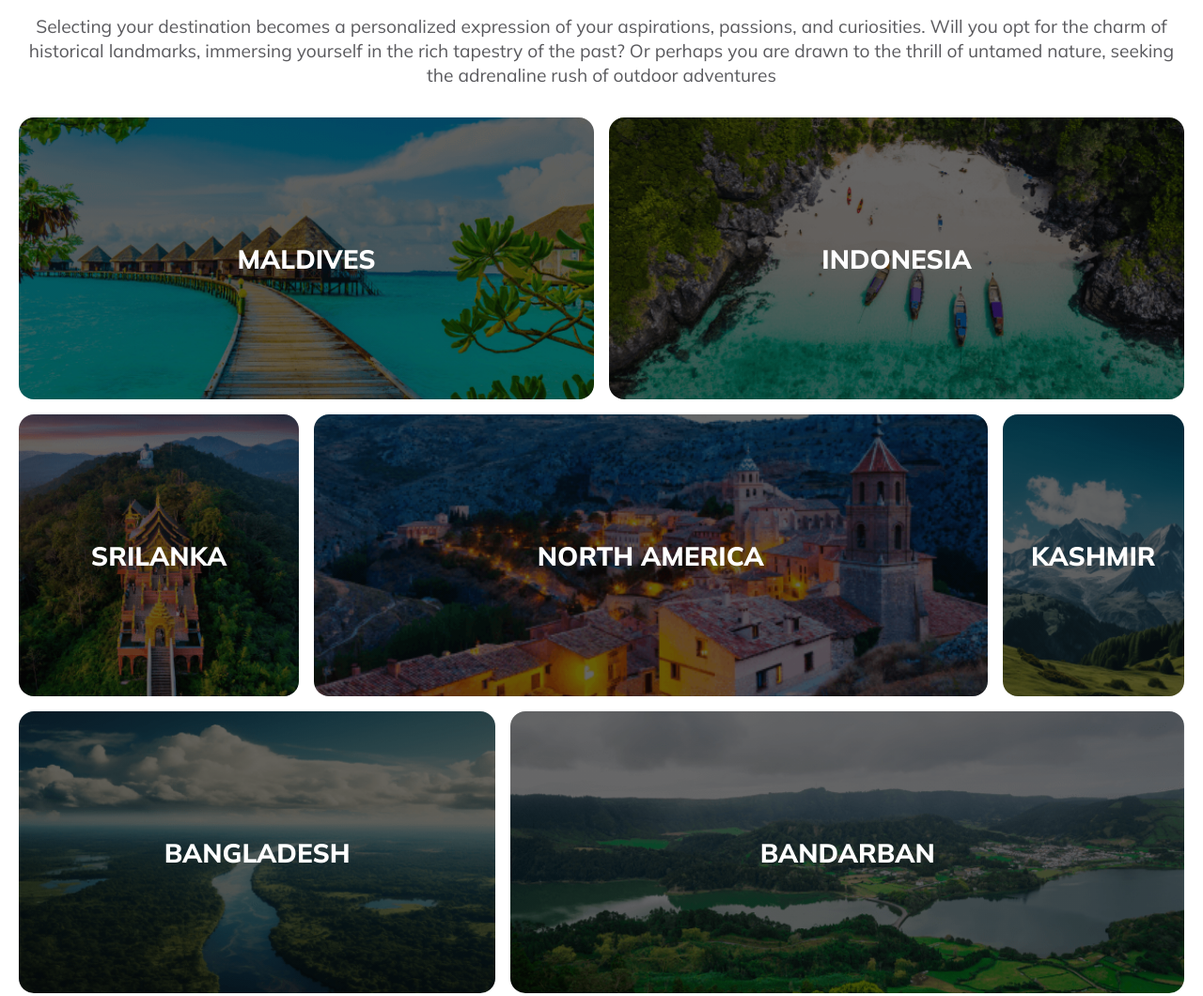
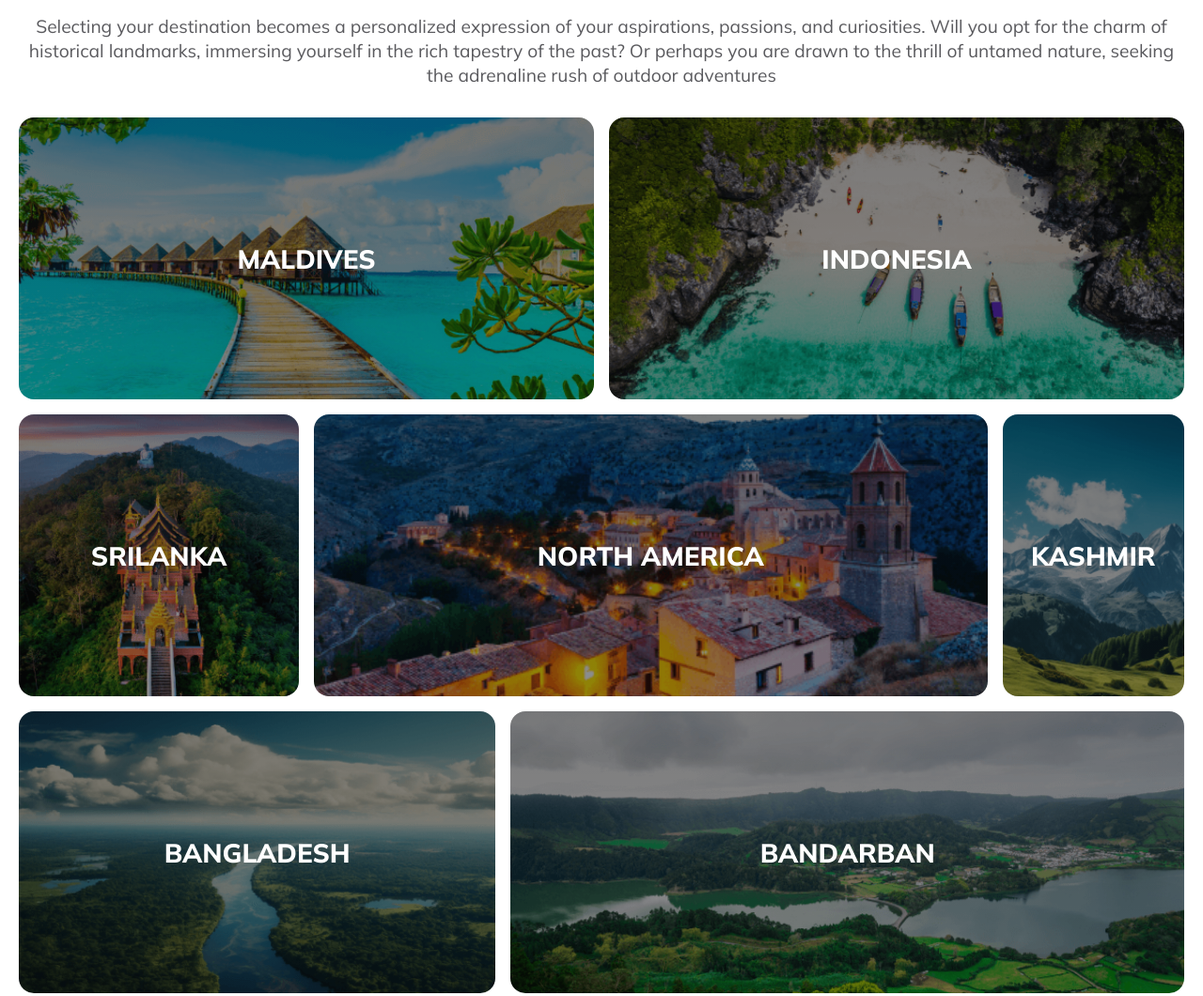
Before and after one commit to MarufCodeSculptor/DreamDestiny-Tours, a plain HTML site: page index.html in a window 1280 px wide. Shown: the part 1740-2800 px from the top of the page at 94% size. Drawn offline with Linux system fonts and the light colour scheme.

Commit message:
little change inside dastination section

```diff
--- a/styles/style.css
+++ b/styles/style.css
@@ -245,7 +245,7 @@ body {
 }
 .item-1 {
   grid-column: 1 / span 6;
-  background: linear-gradient(rgba(0, 0, 0, 0.5), rgba(0, 0, 0, 0.5)),
+  background: linear-gradient(rgba(0, 0, 0, 0.4), rgba(0, 0, 0, 0.3)),
     url("../images/destination/Maldives.png");
   background-repeat: no-repeat;
   background-size: cover;
@@ -253,7 +253,7 @@ body {
 }
 .item-2 {
   grid-column: 7 / span 6;
-  background: linear-gradient(rgba(0, 0, 0, 0.5), rgba(0, 0, 0, 0.5)),
+  background: linear-gradient(rgba(0, 0, 0, 0.4), rgba(0, 0, 0, 0.3)),
     url("../images/destination/Indonesia.png");
   background-repeat: no-repeat;
   background-size: cover;
@@ -261,7 +261,7 @@ body {
 }
 .item-3 {
   grid-column: 1 / span 3;
-  background: linear-gradient(rgba(0, 0, 0, 0.5), rgba(0, 0, 0, 0.5)),
+  background: linear-gradient(rgba(0, 0, 0, 0.4), rgba(0, 0, 0, 0.3)),
     url("../images/destination/Srilanka.png");
   background-repeat: no-repeat;
   background-size: cover;
@@ -270,7 +270,7 @@ body {
 
 .item-4 {
   grid-column: 4 / span 7;
-  background: linear-gradient(rgba(0, 0, 0, 0.5), rgba(0, 0, 0, 0.5)),
+  background: linear-gradient(rgba(0, 0, 0, 0.4), rgba(0, 0, 0, 0.3)),
     url("../images/destination/North-America.png");
   background-repeat: no-repeat;
   background-size: cover;
@@ -278,7 +278,7 @@ body {
 }
 .item-5 {
   grid-column: 11 / span 2;
-  background: linear-gradient(rgba(0, 0, 0, 0.5), rgba(0, 0, 0, 0.5)),
+  background: linear-gradient(rgba(0, 0, 0, 0.4), rgba(0, 0, 0, 0.3)),
     url("../images/destination/Kashmir.png");
   background-repeat: no-repeat;
   background-size: cover;
@@ -286,7 +286,7 @@ body {
 }
 .item-6 {
   grid-column: 1 / span 5;
-  background: linear-gradient(rgba(0, 0, 0, 0.5), rgba(0, 0, 0, 0.5)),
+  background: linear-gradient(rgba(0, 0, 0, 0.4), rgba(0, 0, 0, 0.3)),
     url("../images/destination/Bangladesh.png");
   background-repeat: no-repeat;
   background-size: cover;
@@ -294,7 +294,7 @@ body {
 }
 .item-7 {
   grid-column: 6 / span 7;
-  background: linear-gradient(rgba(0, 0, 0, 0.5), rgba(0, 0, 0, 0.5)),
+  background: linear-gradient(rgba(0, 0, 0, 0.4), rgba(0, 0, 0, 0.3)),
     url("../images/destination/Bandarban.png");
   background-repeat: no-repeat;
   background-size: cover;
@@ -357,7 +357,7 @@ body {
 
 
 .bg-1{
-  background: url("../images/deals-discount/destination1.png");
+  background:url("../images/deals-discount/destination1.png");
   background-repeat: no-repeat;
   background-size: cover;
   background-position: center;
@@ -365,7 +365,7 @@ body {
 
 }
 .bg-2{
-  background: url("../images/deals-discount/destination2.png");
+  background:url("../images/deals-discount/destination2.png");
   background-repeat: no-repeat;
   background-size: cover;
   background-position: center;
```
